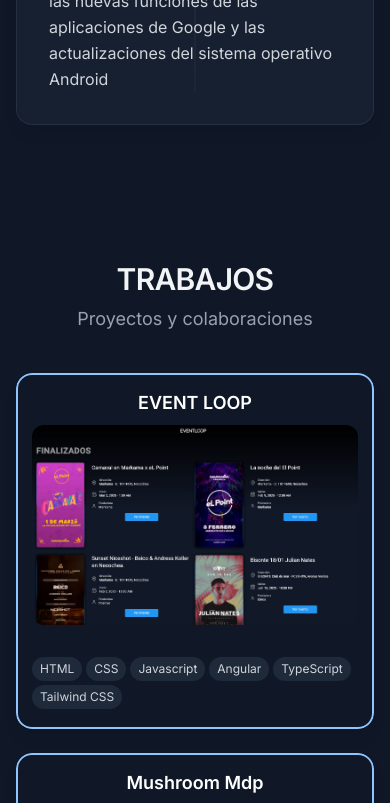
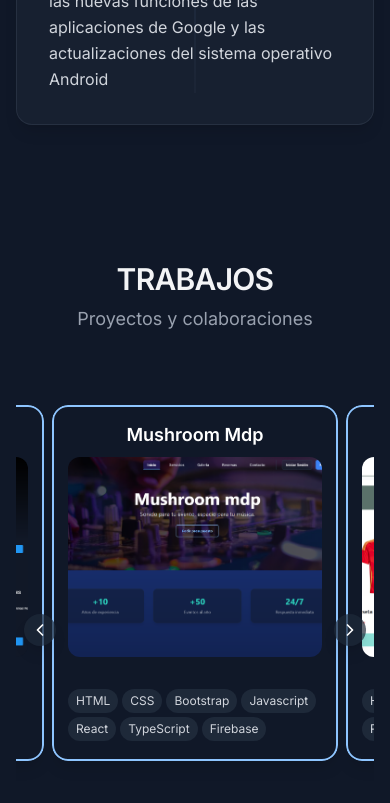
Before and after one commit to JulianSantanatoglia/portfolio, a Next.js app: page / in a window 390 px wide. Shown: the part 5139-5942 px from the top of the page. Built offline with nearby package versions, Linux system fonts and the light colour scheme.

Commit message:
modificando slider

```diff
--- /dev/null
+++ b/components/ProjectCarousel.tsx
@@ -0,0 +1,162 @@
+"use client";
+
+import React, { useState, useRef, useEffect } from 'react';
+import { ChevronLeft, ChevronRight } from 'lucide-react';
+import ProjectCard from './ProjectCard';
+import { Project } from '../data';
+
+interface ProjectCarouselProps {
+  projects: Project[];
+}
+
+const ProjectCarousel: React.FC<ProjectCarouselProps> = ({ projects }) => {
+  const [currentIndex, setCurrentIndex] = useState(0);
+  const [isAnimating, setIsAnimating] = useState(false);
+  const [startX, setStartX] = useState(0);
+  const [isDragging, setIsDragging] = useState(false);
+  const [projectsPerPage, setProjectsPerPage] = useState(3);
+  const carouselRef = useRef<HTMLDivElement>(null);
+
+  // Update projects per page based on screen size
+  useEffect(() => {
+    const handleResize = () => {
+      if (window.innerWidth < 768) {
+        setProjectsPerPage(1);
+      } else {
+        setProjectsPerPage(3);
+      }
+    };
+
+    handleResize();
+    window.addEventListener('resize', handleResize);
+    return () => window.removeEventListener('resize', handleResize);
+  }, []);
+
+  const totalPages = Math.ceil(projects.length / projectsPerPage);
+
+  const nextSlide = () => {
+    if (isAnimating) return;
+    setIsAnimating(true);
+    setCurrentIndex((prevIndex) => (prevIndex + 1) % totalPages);
+    setTimeout(() => setIsAnimating(false), 500);
+  };
+
+  const prevSlide = () => {
+    if (isAnimating) return;
+    setIsAnimating(true);
+    setCurrentIndex((prevIndex) => (prevIndex - 1 + totalPages) % totalPages);
+    setTimeout(() => setIsAnimating(false), 500);
+  };
+
+  const handleMouseDown = (e: React.MouseEvent) => {
+    setIsDragging(true);
+    setStartX(e.clientX);
+  };
+
+  const handleMouseMove = (e: React.MouseEvent) => {
+    if (!isDragging) return;
+    const diff = startX - e.clientX;
+    if (Math.abs(diff) > 100) {
+      if (diff > 0) {
+        nextSlide();
+      } else {
+        prevSlide();
+      }
+      setIsDragging(false);
+    }
+  };
+
+  const handleMouseUp = () => {
+    setIsDragging(false);
+  };
+
+  // Auto-advance slides every 5 seconds
+  useEffect(() => {
+    const timer = setInterval(() => {
+      if (!isDragging && !isAnimating) {
+        nextSlide();
+      }
+    }, 5000);
+
+    return () => clearInterval(timer);
+  }, [isDragging, isAnimating]);
+
+  return (
+    <div className="relative w-full py-8">
+
+      <div className="flex items-center justify-center gap-2 md:gap-4">
+        <button
+          onClick={prevSlide}
+          className="absolute left-2 md:static p-1.5 md:p-3 rounded-full bg-gray-800/70 hover:bg-gray-700/70 transition-all duration-300 text-white disabled:opacity-50 disabled:cursor-not-allowed shadow-lg hover:shadow-xl hover:scale-110 z-10"
+          disabled={isAnimating}
+        >
+          <ChevronLeft size={20} className="md:w-7 md:h-7" />
+        </button>
+
+        <div className="overflow-hidden w-full max-w-5xl px-8 md:px-0">
+
+          <div
+            ref={carouselRef}
+            className="flex transition-transform duration-700 ease-out"
+            style={{
+              transform: `translateX(-${currentIndex * (100 / projectsPerPage)}%)`,
+              cursor: isDragging ? 'grabbing' : 'grab'
+            }}
+            onMouseDown={handleMouseDown}
+            onMouseMove={handleMouseMove}
+            onMouseUp={handleMouseUp}
+            onMouseLeave={handleMouseUp}
+          >
+            {projects.map((project, index) => (
+              <div
+                key={index}
+                className={`${projectsPerPage === 1 ? 'w-full' : 'w-1/3'} flex-shrink-0 px-1 md:px-3`}
+              >
+                <div className="h-[450px]">
+                  <ProjectCard
+                    imageUrl={project.imageUrl}
+                    title={project.title}
+                    githubUrl={project.githubUrl}
+                    websiteUrl={project.websiteUrl}
+                    technologies={project.technologies}
+                  />
+                </div>
+              </div>
+            ))}
+          </div>
+        </div>
+
+        <button
+          onClick={nextSlide}
+          className="absolute right-2 md:static p-1.5 md:p-3 rounded-full bg-gray-800/70 hover:bg-gray-700/70 transition-all duration-300 text-white disabled:opacity-50 disabled:cursor-not-allowed shadow-lg hover:shadow-xl hover:scale-110 z-10"
+          disabled={isAnimating}
+        >
+          <ChevronRight size={20} className="md:w-7 md:h-7" />
+        </button>
+      </div>
+
+      {/* Pagination dots */}
+      <div className="flex justify-center gap-2 mt-8 mb-4">
+        {Array.from({ length: totalPages }).map((_, index) => (
+          <button
+            key={index}
+            onClick={() => {
+              if (!isAnimating) {
+                setIsAnimating(true);
+                setCurrentIndex(index);
+                setTimeout(() => setIsAnimating(false), 500);
+              }
+            }}
+            className={`h-2 rounded-full transition-all duration-300 ${
+              index === currentIndex
+                ? 'bg-blue-500 w-6'
+                : 'bg-gray-600 w-2 hover:bg-gray-500'
+            }`}
+          />
+        ))}
+      </div>
+    </div>
+  );
+};
+
+export default ProjectCarousel;
--- a/data.tsx
+++ b/data.tsx
@@ -196,7 +196,7 @@ export const itemsTimeline = [
   },
   {
     title: "Carrera de Desarrollo Web Frontend",
-    company: "K&C",
+    company: "Coderhouse",
     date: "Marzo 2023",
     description:
       "Conceptos de Desarrollo Web como HTML, CSS Box Modeling y Flexbox, Grids, Pseudoclases, Bootstrap, Git y GitHub, SASS, Animaciones CSS, SEO y servidores, K&C." +
--- a/src/app/page.tsx
+++ b/src/app/page.tsx
@@ -5,10 +5,10 @@ import CoverParticles from "../../components/cover-particles";
 import Footer from "../../components/footer";
 import Introduction from "../../components/introduction";
 import Navbar from "../../components/navbar";
-import ProjectCard from "../../components/ProjectCard";
 import Skills from "../../components/skills";
 import Timeline from "../../components/timeline";
 import TransitionPage from "../../components/transition-page";
+import ProjectCarousel from "../../components/ProjectCarousel";
 import { projects } from "../../data";
 
 export default function Home() {
@@ -30,18 +30,7 @@ export default function Home() {
           <p className="text-lg text-gray-400">Proyectos y colaboraciones</p>
         </div>
         <div className="bg-gray-900 w-full max-w-6xl px-4 pb-20 md:pb-20 mx-auto mt-10 md:px-6">
-          <div className="grid grid-cols-1 md:grid-cols-2 lg:grid-cols-3 gap-6">
-            {projects.map((project, index) => (
-              <ProjectCard
-                key={index}
-                imageUrl={project.imageUrl}
-                title={project.title}
-                githubUrl={project.githubUrl}
-                websiteUrl={project.websiteUrl}
-                technologies={project.technologies}
-              />
-            ))}
-          </div>
+          <ProjectCarousel projects={projects} />
         </div>
         <Contact />
         <Footer />
```
